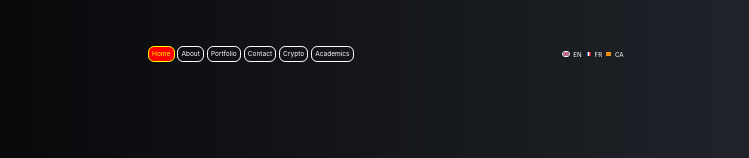
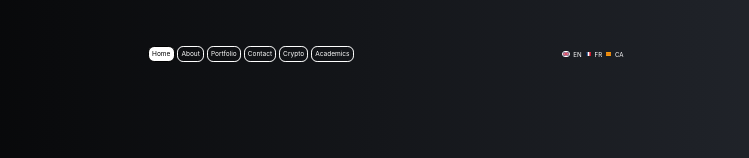
Before and after one commit to MarouaneSoukhrati/mar_react_app, a React (Create React App) app: page / in a window 1280 px wide. Shown: the top 158 px of the page, without its empty margins (265-1014 px from the left). Built offline with nearby package versions, Linux system fonts and the light colour scheme.

Commit message:
Update Navbar.css

```diff
--- a/src/ComponentStyle/SubcomponentStyle/Navbar.css
+++ b/src/ComponentStyle/SubcomponentStyle/Navbar.css
@@ -33,8 +33,8 @@
   border: solid 0.0625em;
   border-radius: 0.9375em;
   padding: 0.5em;
-  background-color: red;
-  color: yellow;
+  background-color: white;
+  color: black;
   text-decoration: none;
 }
 
```
